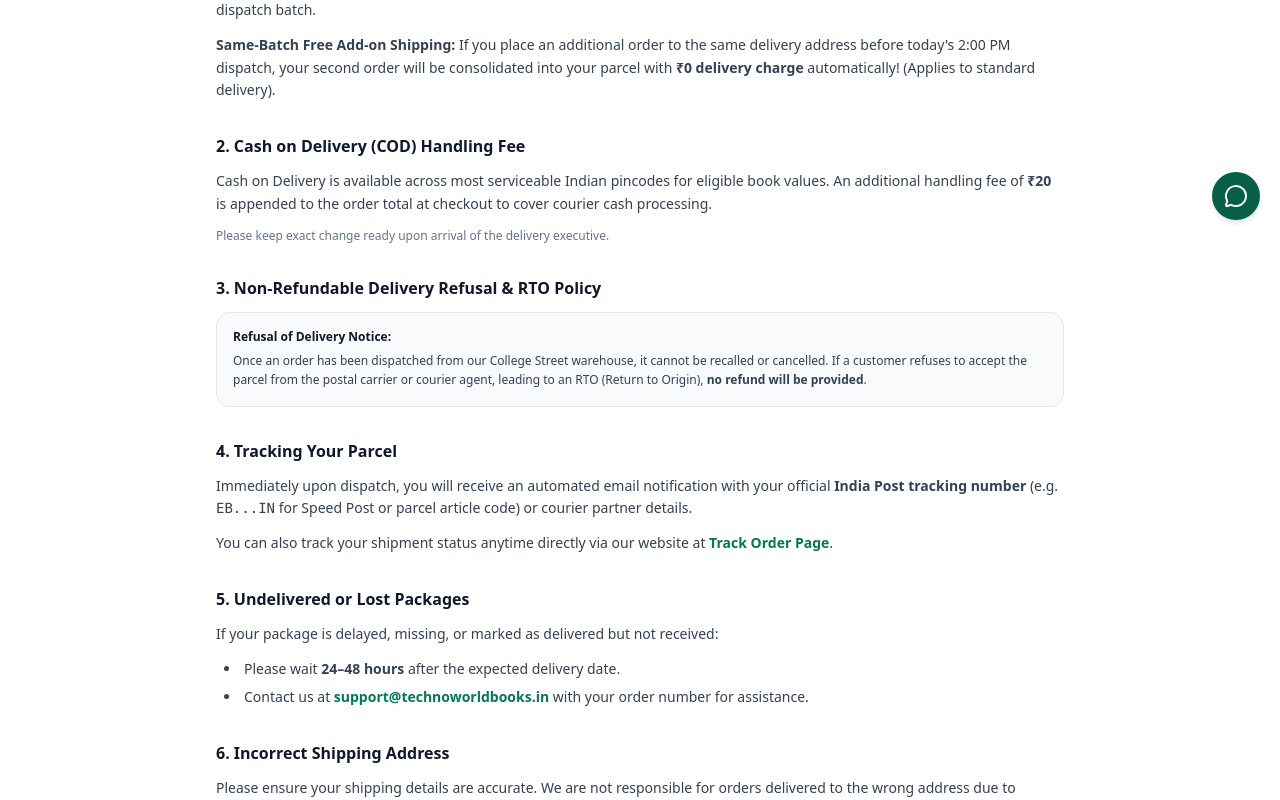
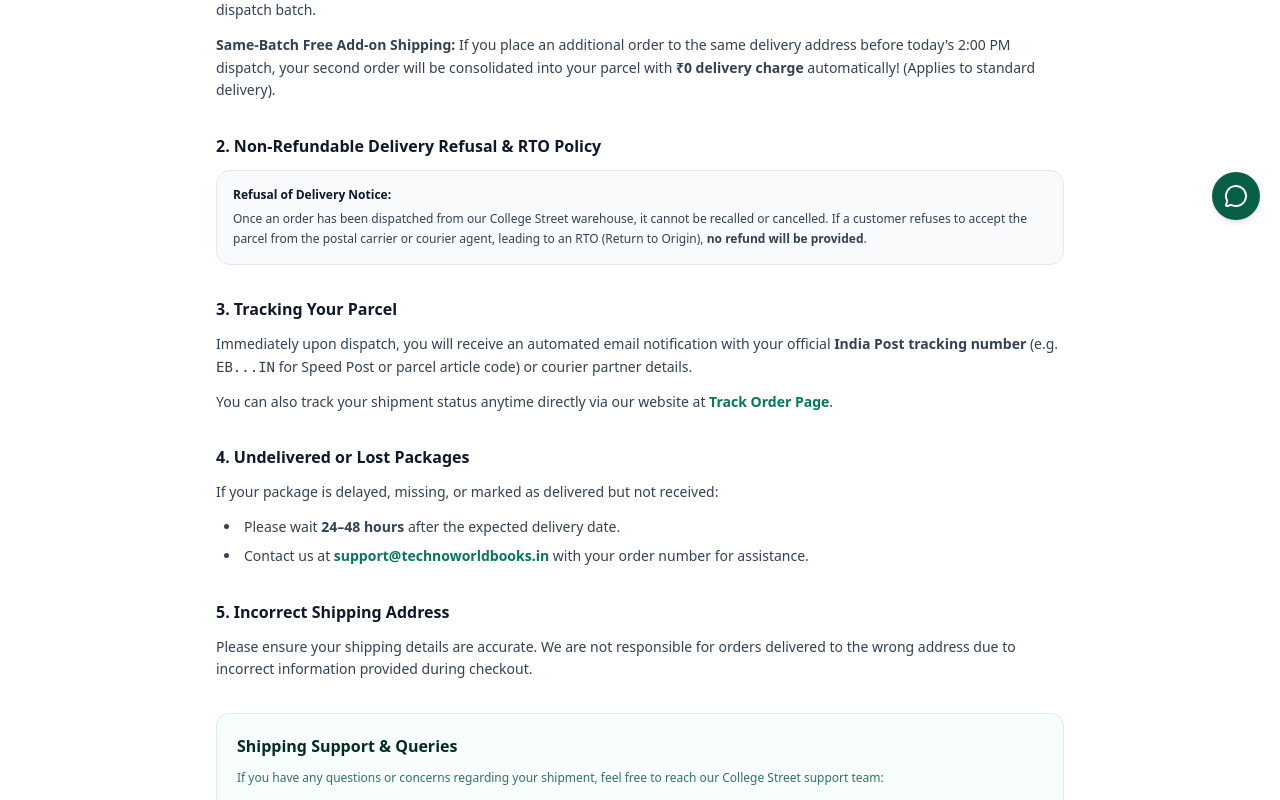
Before and after one commit to mxsourav/techno-world-books, a React (Vite) app in the folder app/: page /shipping-policy in a window 1280 px wide. Shown: the part 560-1360 px from the top of the page. Built offline with nearby package versions, Linux system fonts and the light colour scheme; no server answers.

Commit message:
fix: remove cash on delivery handling fee section from shipping policy

```diff
--- a/app/src/pages/ShippingPolicy.tsx
+++ b/app/src/pages/ShippingPolicy.tsx
@@ -72,18 +72,7 @@ export default function ShippingPolicy() {
 
         {/* Section 2 */}
         <section className="space-y-3">
-          <h2 className="text-base font-bold text-slate-900">2. Cash on Delivery (COD) Handling Fee</h2>
-          <p>
-            Cash on Delivery is available across most serviceable Indian pincodes for eligible book values. An additional handling fee of <b>₹20</b> is appended to the order total at checkout to cover courier cash processing.
-          </p>
-          <p className="text-xs text-slate-500">
-            Please keep exact change ready upon arrival of the delivery executive.
-          </p>
-        </section>
-
-        {/* Section 3 */}
-        <section className="space-y-3">
-          <h2 className="text-base font-bold text-slate-900">3. Non-Refundable Delivery Refusal & RTO Policy</h2>
+          <h2 className="text-base font-bold text-slate-900">2. Non-Refundable Delivery Refusal & RTO Policy</h2>
           <div className="rounded-xl border border-slate-200 bg-slate-50 p-4 text-xs text-slate-700 space-y-1.5">
             <p className="font-bold text-slate-900">
               Refusal of Delivery Notice:
@@ -94,9 +83,9 @@ export default function ShippingPolicy() {
           </div>
         </section>
 
-        {/* Section 4 */}
+        {/* Section 3 */}
         <section className="space-y-3">
-          <h2 className="text-base font-bold text-slate-900">4. Tracking Your Parcel</h2>
+          <h2 className="text-base font-bold text-slate-900">3. Tracking Your Parcel</h2>
           <p>
             Immediately upon dispatch, you will receive an automated email notification with your official <b>India Post tracking number</b> (e.g. <code>EB...IN</code> for Speed Post or parcel article code) or courier partner details.
           </p>
@@ -109,9 +98,9 @@ export default function ShippingPolicy() {
           </p>
         </section>
 
-        {/* Section 5 */}
+        {/* Section 4 */}
         <section className="space-y-3">
-          <h2 className="text-base font-bold text-slate-900">5. Undelivered or Lost Packages</h2>
+          <h2 className="text-base font-bold text-slate-900">4. Undelivered or Lost Packages</h2>
           <p>
             If your package is delayed, missing, or marked as delivered but not received:
           </p>
@@ -121,9 +110,9 @@ export default function ShippingPolicy() {
           </ul>
         </section>
 
-        {/* Section 6 */}
+        {/* Section 5 */}
         <section className="space-y-3">
-          <h2 className="text-base font-bold text-slate-900">6. Incorrect Shipping Address</h2>
+          <h2 className="text-base font-bold text-slate-900">5. Incorrect Shipping Address</h2>
           <p className="leading-relaxed text-slate-700">
             Please ensure your shipping details are accurate. We are not responsible for orders delivered to the wrong address due to incorrect information provided during checkout.
           </p>
```
